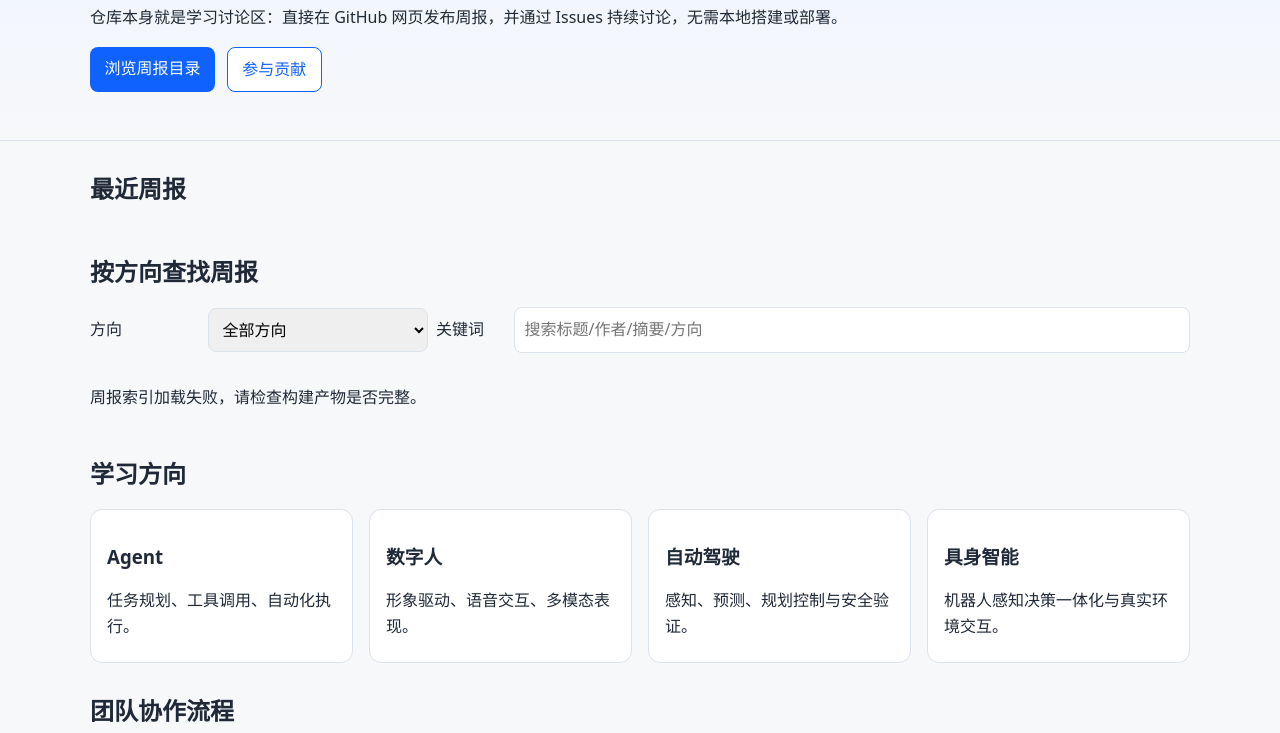
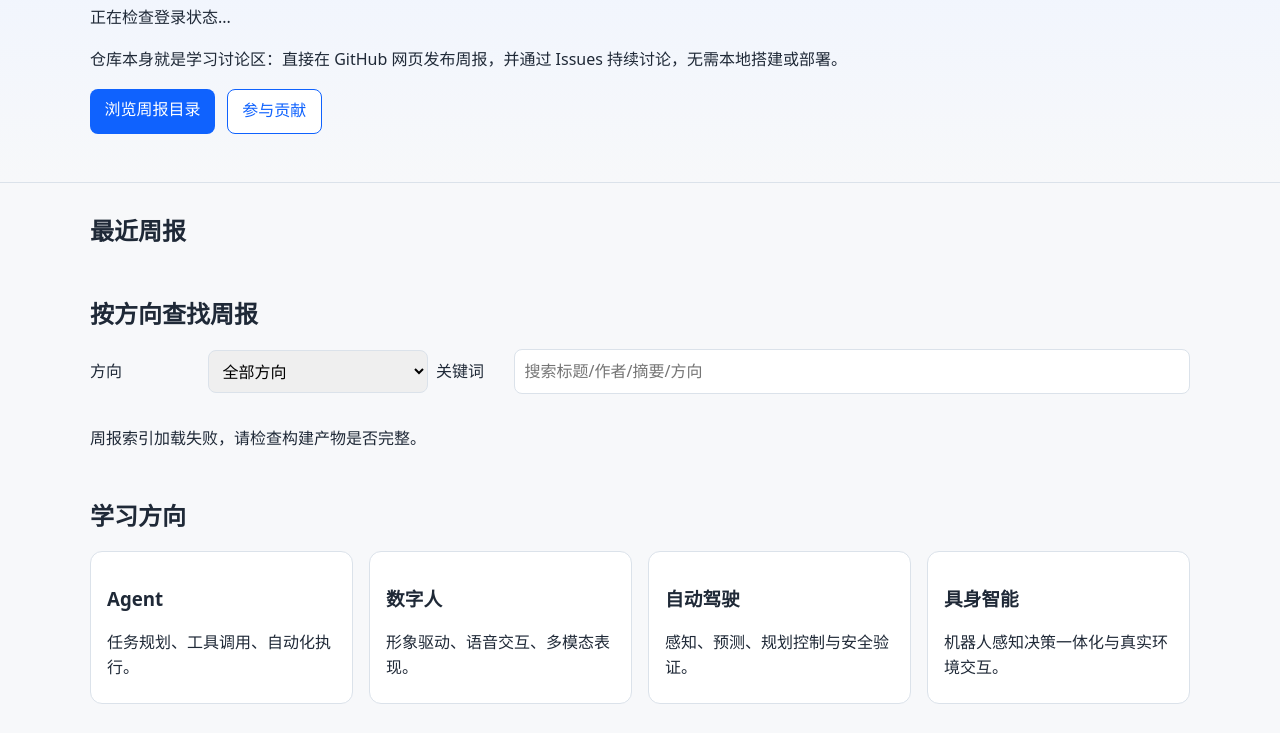
Before and after one commit to Yang-Shuai666/Physics-AI-Forum, a website: page web/index.html in a window 1280 px wide. Shown: the part 119-852 px from the top of the page. Drawn offline with Linux system fonts and the light colour scheme; no server answers.

Commit message:
Add authentication panel to index.html

```diff
--- a/web/index.html
+++ b/web/index.html
@@ -11,6 +11,14 @@
     <header class="hero">
       <div class="container">
         <h1>AI 学习周报论坛</h1>
+
+
+      <div id="auth-panel" class="auth-panel">
+        <span id="auth-status">正在检查登录状态...</span>
+        <div id="auth-actions"></div>
+      </div>
+
+
         <p>
           仓库本身就是学习讨论区：直接在 GitHub 网页发布周报，并通过
           Issues 持续讨论，无需本地搭建或部署。
```
